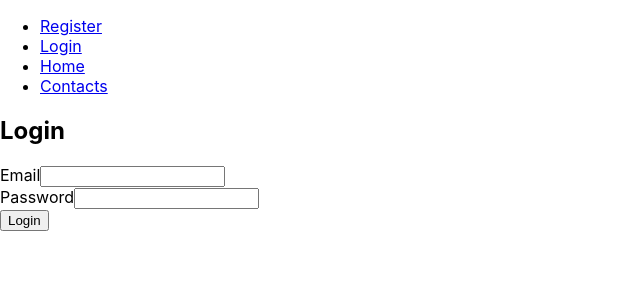
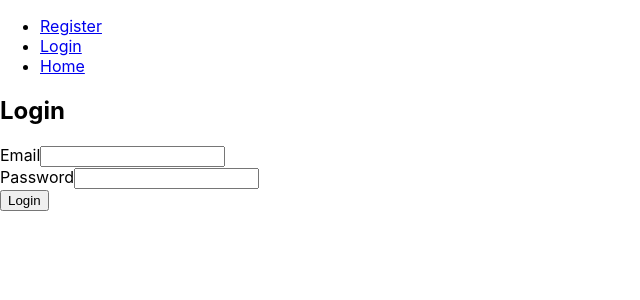
Before and after one commit to bhoretskyi/goit-react-hw-08-phonebook, a React (Create React App) app: page /goit-react-hw-08-phonebook/login in a window 1280 px wide. Shown: the top 300 px of the page, without its empty margins (0-640 px from the left). Built offline with nearby package versions, Linux system fonts and the light colour scheme.

Commit message:
hide contacts

```diff
--- a/src/components/Header/Header.js
+++ b/src/components/Header/Header.js
@@ -2,17 +2,18 @@ import { NavLink } from 'react-router-dom';
 import { useSelector } from 'react-redux';
 import { UserMenu } from 'components/UserMenu/UserMenu';
 
- export const  Header = ()=> {
+export const Header = () => {
   const { isLoggedin, isLoading } = useSelector(state => state.auth);
   return (
     <div>
       <header>
-      {isLoading && (<p>Loading</p>)}
+        {isLoading && <p>Loading</p>}
 
         <nav>
           <ul>
-
-          {isLoggedin ? <UserMenu/> :(
+            {isLoggedin ? (
+              <UserMenu />
+            ) : (
               <>
                 <li>
                   <NavLink to="/register">Register</NavLink>
@@ -21,17 +22,17 @@ import { UserMenu } from 'components/UserMenu/UserMenu';
                   <NavLink to="/login">Login</NavLink>
                 </li>
               </>
-            ) }
+            )}
             <li>
               <NavLink to="/">Home</NavLink>
             </li>
+            {isLoggedin && (
               <li>
                 <NavLink to="/contacts">Contacts</NavLink>
               </li>
-
+            )}
           </ul>
         </nav>
-
       </header>
     </div>
   );
```
Lines whose indentation alone changed are shown as unchanged.
